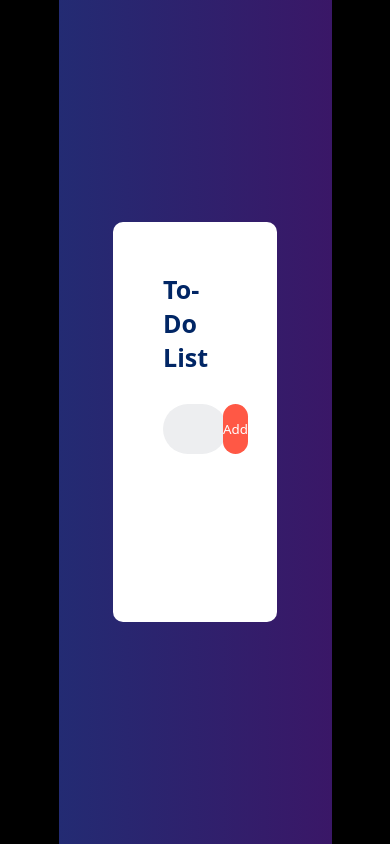
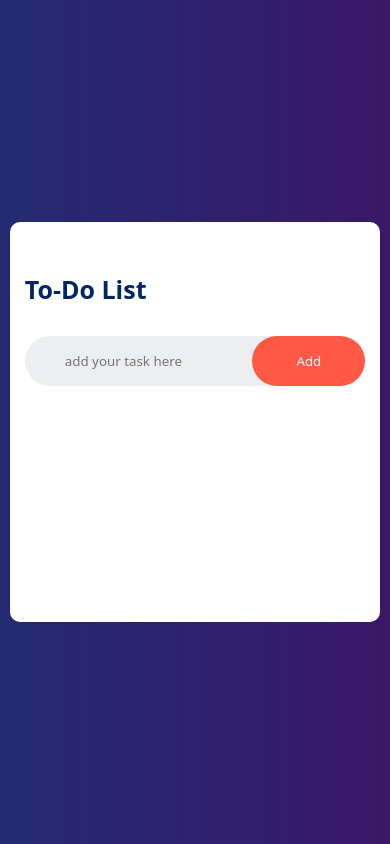
Before and after one commit to Kenzkyi/builders-practice-one, a React (Vite) app: page / in a window 390 px wide. Built offline with nearby package versions, Linux system fonts and the light colour scheme.

Commit message:
round up with responsiveness

```diff
--- a/src/index.css
+++ b/src/index.css
@@ -22,6 +22,10 @@
   justify-content: center;
   align-items: center;
   background: linear-gradient(to right, #232b73, #3a1767);
+
+  @media screen and (max-width: 768px) {
+    width: 100%;
+  }
 }
 
 .app-mainHolder {
@@ -126,4 +130,9 @@
       }
     }
   }
+
+  @media screen and (max-width: 480px) {
+    width: 95%;
+    padding-inline: 15px;
+  }
 }
```
